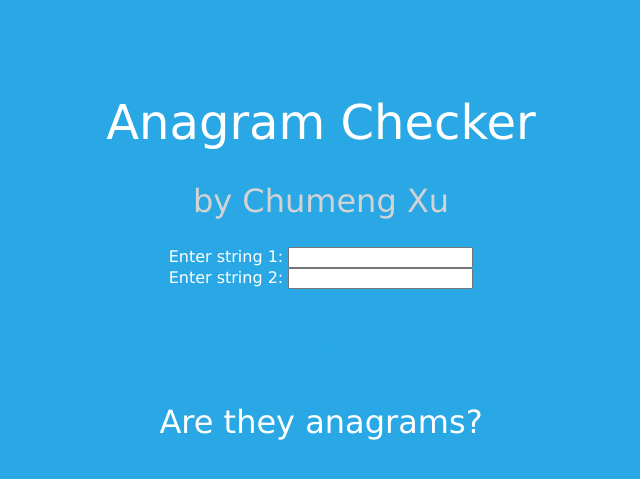
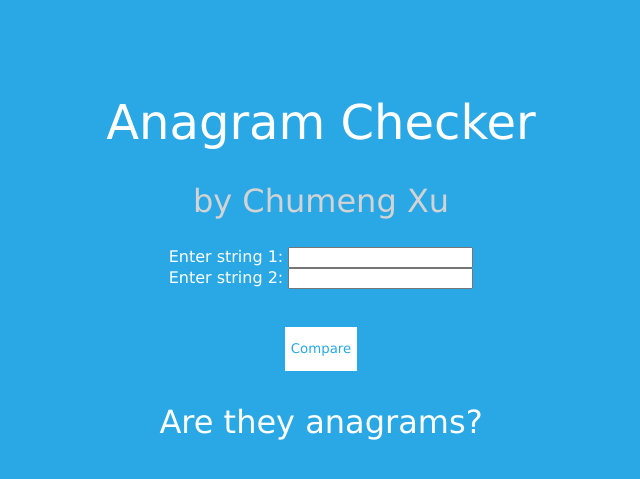
Before and after one commit to AltmerX/anagram-checker, a Flask app: page / in a window 1280 px wide. Shown: the top 479 px of the page, without its empty margins (319-959 px from the left). Run offline with Flask 2, Linux system fonts and the light colour scheme.

Commit message:
Update index.html

```diff
--- a/templates/index.html
+++ b/templates/index.html
@@ -18,7 +18,7 @@
     </div>
      <br><br>
     <div class="button">
-        <button type="submit" style="background-color: white;border: 0;background: none;box-shadow:none;border-radius: 0px;">
+        <button type="submit" style="background-color: white;border: 0;box-shadow:none;border-radius: 0px;">
             <p style="text-align: center;font: 1em Verdana,sans-serif;color: #29A8E5;">Compare</p>
         </button>
     </div>
```
